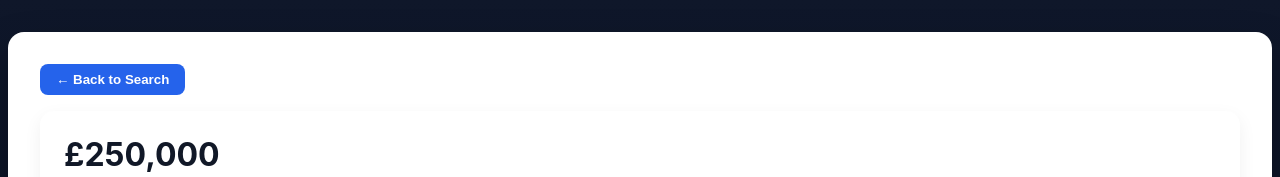
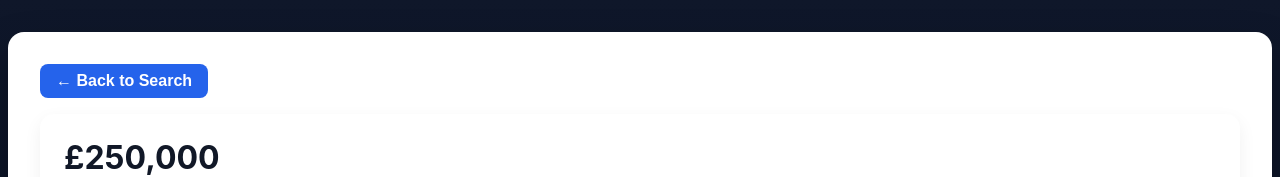
Before and after one commit to veenathsand/property-app, a React (Vite) app in the folder frontend/: page /property/1 in a window 1280 px wide. Shown: the top 177 px of the page. Built offline with nearby package versions, Linux system fonts and the light colour scheme.

Commit message:
Update the css styles back button.

```diff
--- a/frontend/src/styles/PropertyPage.css
+++ b/frontend/src/styles/PropertyPage.css
@@ -59,8 +59,10 @@
 
 /* Back button */
 .back-btn {
-    background-color: #2563eb;
+   /* background-color: #2563eb;*/
+    background: #2563eb;
     color: white;
+    font-size: 1rem;
     padding: 0.5rem 1rem;
     border: none;
     border-radius: 8px;
@@ -72,6 +74,7 @@
 
 .back-btn:hover {
     background-color: #1d4ed8;
+    text-decoration: underline;
 }
 
 .long-description {
```
